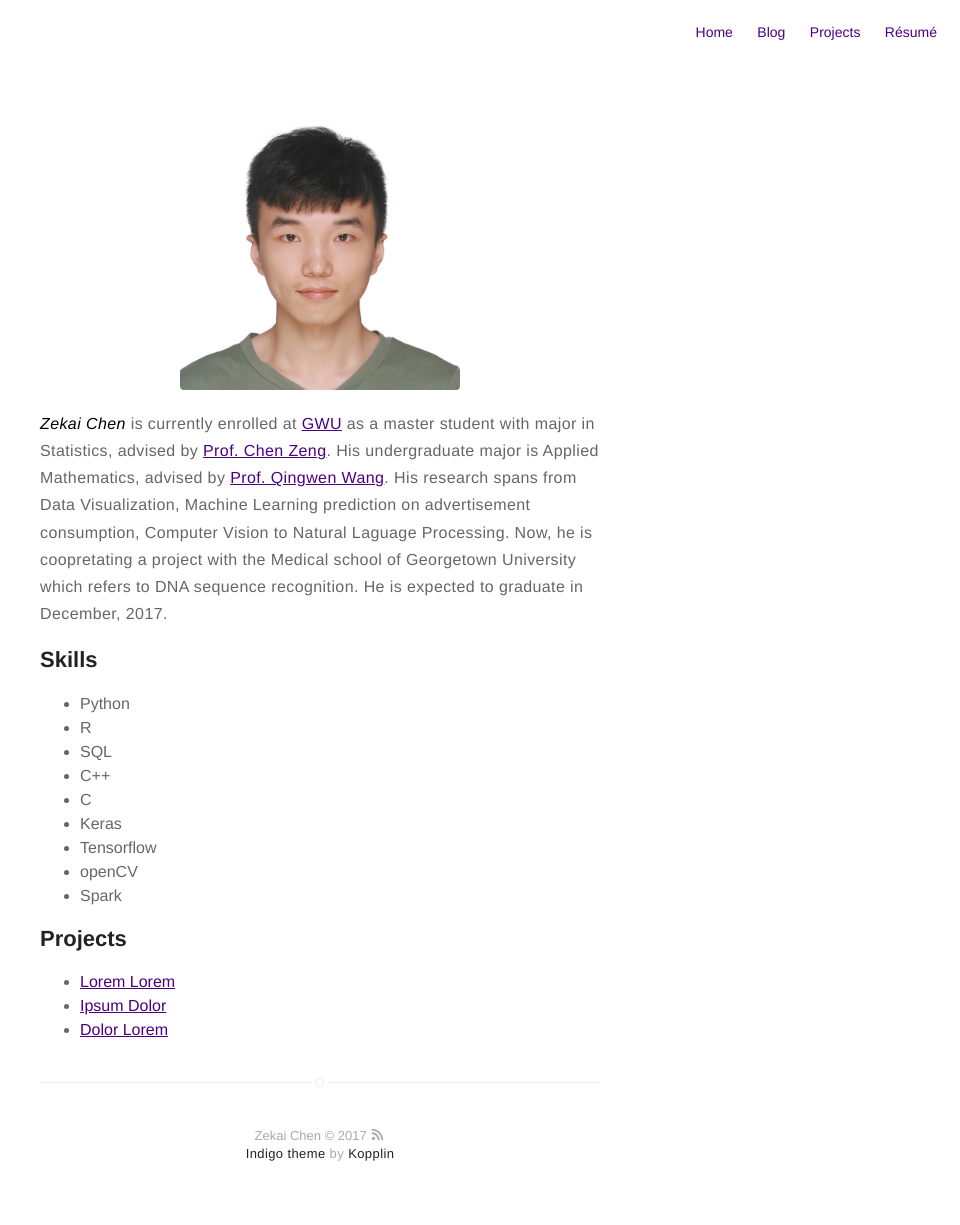
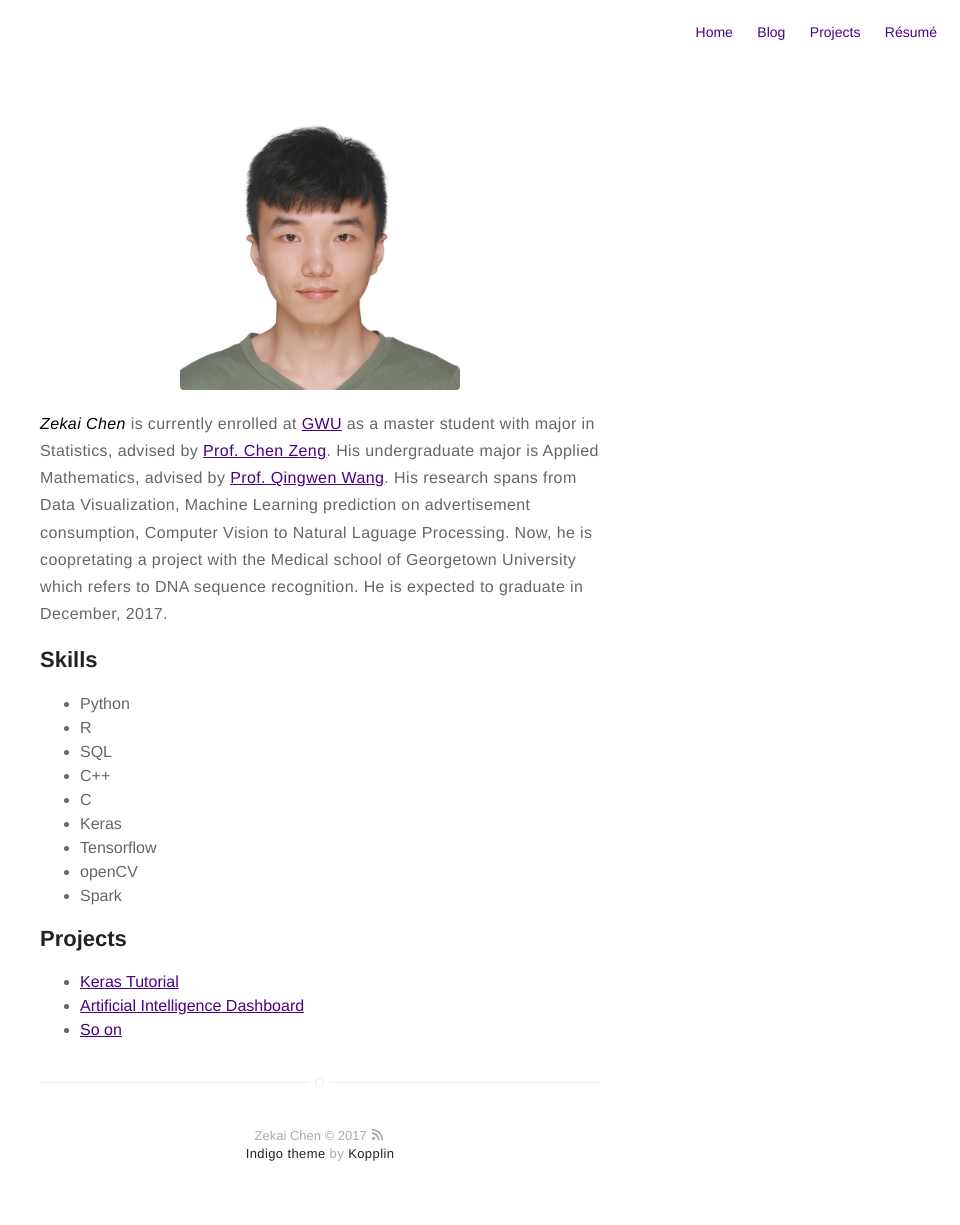
Before and after one commit to shuqizhuzhu/shuqizhuzhu.github.io, a Jekyll site: the page built from about.md, in a window 1280 px wide. Shown: the whole page, without its empty margins (320-1280 px from the left). Built offline with Jekyll 4.4.1, drawn with Linux system fonts in a browser that asks for light colours.

Commit message:
Update about.md

```diff
--- a/about.md
+++ b/about.md
@@ -23,7 +23,7 @@ __*Zekai Chen*__ is currently enrolled at [GWU](https://www.gwu.edu) as a master
 <h2>Projects</h2>
 
 <ul>
-	<li><a href="https://github.com/">Lorem Lorem</a></li>
-	<li><a href="https://github.com/">Ipsum Dolor</a></li>
-	<li><a href="https://github.com/">Dolor Lorem</a></li>
+	<li><a href="https://github.com/ZEKAICHEN/kerasSharing">Keras Tutorial</a></li>
+	<li><a href="https://github.com/ZEKAICHEN/Artificial-Intelligence-Dashboard">Artificial Intelligence Dashboard</a></li>
+	<li><a href="https://github.com/">So on</a></li>
 </ul>
```
